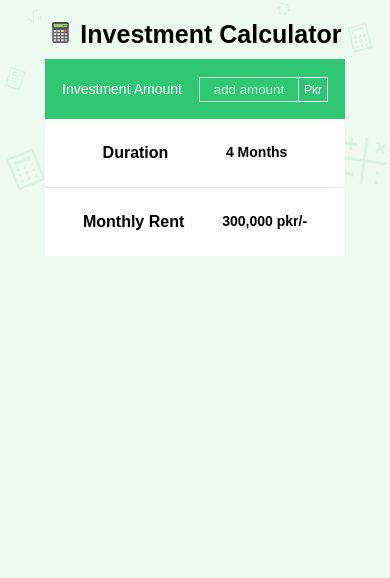
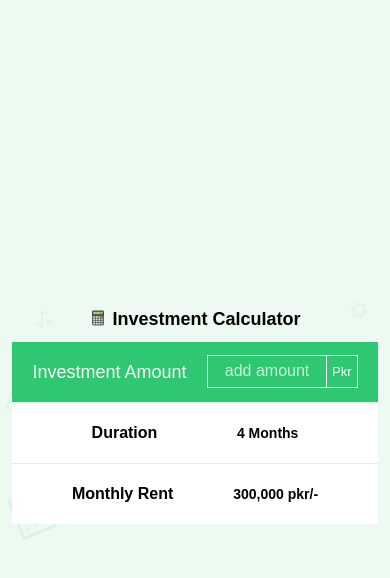
Before and after one commit to Zaibi727/button-card, a React (Create React App) app: page / in a window 390 px wide. Shown: the top 578 px of the page. Built offline with nearby package versions, Linux system fonts and the light colour scheme.

Commit message:
repalce with better design

```diff
--- a/src/Components/fourteenJune/CalcuCard.jsx
+++ b/src/Components/fourteenJune/CalcuCard.jsx
@@ -8,27 +8,27 @@ export default function CalcuCard() {
     return (
         <div className={styles.calcucardWrapper} style={{
             backgroundImage: "url('/images/backofcalcu.svg')",
-            backgroundSize: "contain",
+            backgroundSize: "cover",
             backgroundRepeat: "no-repeat",
             backgroundColor: '#edfaf2',
         }}>
             <h6 className={styles.statement}><span><FcCalculator className={styles.calc} /></span> Investment Calculator</h6>
-            <section className={styles.calcucard}>
-                <div className={styles.calcuHeader}>
+            <table className={styles.calcucard}>
+                <thead className={styles.calcuHeader}>
                     <p>Investment Amount</p>
                     <div><CalcuInput /></div>
-                </div>
-                <div className={styles.cardBottom}>
-                    <div className={styles.cardBottomDiv1}>
+                </thead>
+                <tbody className={styles.cardBottom}>
+                    <tr className={styles.cardBottomDiv1}>
                         <p className={styles.label}>Duration</p>
                         <p className={styles.data}>4 Months</p>
-                    </div>
-                    <div className={styles.cardBottomDiv2}>
+                    </tr>
+                    <tr className={styles.cardBottomDiv2}>
                         <p className={styles.label}>Monthly Rent</p>
                         <p className={styles.data}>300,000 pkr/-</p>
-                    </div>
-                </div>
-            </section>
+                    </tr>
+                </tbody>
+            </table>
         </div>
     )
 }
--- a/src/Components/fourteenJune/fourteenJune.module.css
+++ b/src/Components/fourteenJune/fourteenJune.module.css
@@ -13,23 +13,20 @@
     background-color: #edfaf2;
 }
 .calcucardWrapper{
-    margin: auto;
-    width: 50%;
-    height: 50%;
-    padding: 20px;
-
+  width: 100%;
+  padding: 50px;
 }
 .statement{
     font-weight: regular;
-    font-size: 25px;
+    font-size: 18px;
 }
 .calc{
     margin-bottom: -2px;
 }
 .calcucard{
-    width: 500px;
-    height: 300px;
-    margin: 30px auto;
+    width: 960px;
+    max-width: 100%;
+    margin: 20px auto;
 }
 .calcuHeader{
     background-color:#2fc772;
@@ -44,20 +41,23 @@
     line-height: 30px;
 }
 .cardBottom{
-   background-color: white;
-   text-align: left
+   background-color: rgb(255, 255, 255);
+   text-align: left;
 }
 .cardBottomDiv1{
     display: flex;
     justify-content: space-evenly;
     border-bottom: 1px solid rgb(233, 232, 232);
-    padding: 25px 0px;
+    height: 60px;
+    align-items: center;
+    text-align: left;
 }
 .cardBottomDiv2{
     display: flex;
     justify-content: space-evenly;
-    padding: 25px 0px;
     text-align: left;
+    height: 60px;
+    align-items: center;
 }
 .label{
     font-weight: 550;
@@ -70,156 +70,167 @@
 .input{
     border: 1px solid white;
     background-color: transparent;
-    padding: 7px 10px;
+    padding: 8px 10px;
     text-align: center;
     color: #deeee5;
-    width: 150px;
+    width: 200px;
 }
 ::placeholder{
     color: #c9f3dc;
+    font-size: 18px;
 }
 .pkr{
     border-top: 1px solid white;
     border-right:  1px solid white;
     border-bottom: 1px solid white ;
-    padding: 7px 5px 7px 5px;
+    padding: 8px 5px 8px 5px;
     font-size: 13px;
     color: white;
 }
-.input:focus{
+input:focus,
+select:focus,
+textarea:focus,
+button:focus {
     outline: none;
 }
 
 @media only screen and (max-width: 768px){
+    .calcucardWrapper{
+      width: 100%;
+      padding: 20px;
+    }
+
+}
+
+@media only screen and (max-width: 500px){
+    .calcucardWrapper{
+      padding: 10px;
+    }
+    .calc{
+        margin-bottom: -2px;
+    }
     .calcucard{
-        width: 400px;
-        height: 300px;
-        margin: 20px auto;
+        max-width: 100%;
+        margin: 10px auto;
     }
-    .cardContainer{
-        width: 100%;
-        height: 100vh;
-        display: flex;
-        justify-content: center;
-        align-items: center;
+    .calcuHeader p{
+        font-size: 18px;
+        line-height: 20px;
     }
-    .calcucardWrapper{
-        margin: auto;
-        width: 70%;
-        height: 50%;
-        height: 100%;
 
+    .input{
+        border: 1px solid white;
+        background-color: transparent;
+        padding: 8px 10px;
+        text-align: center;
+        color: #deeee5;
+        width: 150px;
+    }
+    ::placeholder{
+        color: #c9f3dc;
+        font-size: 18px;
+    }
+    .pkr{
+        border-top: 1px solid white;
+        border-right:  1px solid white;
+        border-bottom: 1px solid white ;
+        padding: 8px 5px 8px 5px;
+        font-size: 13px;
+        color: white;
+    }
+    input:focus,
+    select:focus,
+    textarea:focus,
+    button:focus {
+        outline: none;
     }
 }
-@media only screen and (max-width: 600px){
+
+@media only screen and (max-width: 400px){
+    .calcucardWrapper{
+      padding: 10px;
+    }
+    .calc{
+        margin-bottom: -2px;
+    }
     .calcucard{
-        width: 400px;
-        height: 300px;
-        margin: 20px auto;
+        max-width: 100%;
+        margin: 10px auto;
     }
-    .cardContainer{
-        width: 100%;
-        height: 100vh;
-        display: flex;
-        justify-content: center;
-        align-items: center;
+    .calcuHeader p{
+        font-size: 18px;
+        line-height: 20px;
     }
+
+    .input{
+        border: 1px solid white;
+        background-color: transparent;
+        padding: 8px 10px;
+        text-align: center;
+        color: #deeee5;
+        width: 120px;
+    }
+    ::placeholder{
+        color: #c9f3dc;
+        font-size: 16px;
+    }
+    .pkr{
+        border-top: 1px solid white;
+        border-right:  1px solid white;
+        border-bottom: 1px solid white ;
+        padding: 8px 5px 8px 5px;
+        font-size: 13px;
+        color: white;
+    }
+    input:focus,
+    select:focus,
+    textarea:focus,
+    button:focus {
+        outline: none;
+    }
+}
+
+@media only screen and (max-width: 350px){
     .calcucardWrapper{
-        margin: auto;
-        width: 100%;
-        height: 50%;
-        height: 100%;
-
+      padding: 10px;
+    }
+    .calc{
+        margin-bottom: -2px;
+    }
+    .calcucard{
+        max-width: 100%;
+        margin: 10px auto;
     }
     .calcuHeader p{
         font-size: 14px;
         line-height: 20px;
     }
-}
-@media only screen and (max-width: 450px){
-    .calcucard{
-        width: 300px;
-        height: 300px;
-        margin: 10px auto;
-    }
-    .cardContainer{
-        width: 100%;
-        height: 100vh;
-        display: flex;
-        justify-content: center;
-        align-items: center;
-    }
-    .calcucardWrapper{
-        margin: auto;
-        width: 100%;
-        height: 50%;
-        height: 100%;
-    }
-    .calcuHeader p{
-        font-size: 14px;
-        line-height: 20px;
-    }
+
     .input{
-        border: 1px solid #c9f3dc;
+        border: 1px solid white;
         background-color: transparent;
-        padding: 4px 10px;
+        padding: 8px 5px;
         text-align: center;
         color: #deeee5;
-        width: 100px;
+        width: 80px;
+        font-size: 13px;
     }
     ::placeholder{
         color: #c9f3dc;
+        font-size: 10px;
     }
     .pkr{
         border-top: 1px solid white;
         border-right:  1px solid white;
         border-bottom: 1px solid white ;
-        padding: 5px 5px 4px 5px;
-        font-size: 12px;
+        padding: 8px 5px 8px 5px;
+        font-size: 13px;
         color: white;
     }
-}
-
-@media only screen and (max-width: 320px){
-    .calcucard{
-        width: 280px;
-        height: 300px;
-        margin: 10px auto;
-    }
-    .cardContainer{
-        width: 100%;
-        height: 100vh;
-        display: flex;
-        justify-content: center;
-        align-items: center;
-    }
-    .calcucardWrapper{
-        margin: auto;
-        width: 100%;
-        height: 50%;
-        height: 100%;
-    }
-    .input{
-        border: 1px solid #c9f3dc;
-        background-color: transparent;
-        padding: 4px 10px;
-        text-align: center;
-        color: #deeee5;
-        max-width: 100px;
-    }
-    ::placeholder{
-        color: #c9f3dc;
-    }
-    .pkr{
-        border-top: 1px solid white;
-        border-right:  1px solid white;
-        border-bottom: 1px solid white ;
-        padding: 5px 5px 4px 5px;
-        font-size: 12px;
-        color: white;
-    }
-    .calcuHeader p{
-        font-size: 14px;
-        line-height: 20px;
+    input:focus,
+    select:focus,
+    textarea:focus,
+    button:focus {
+        outline: none;
     }
 }
```
